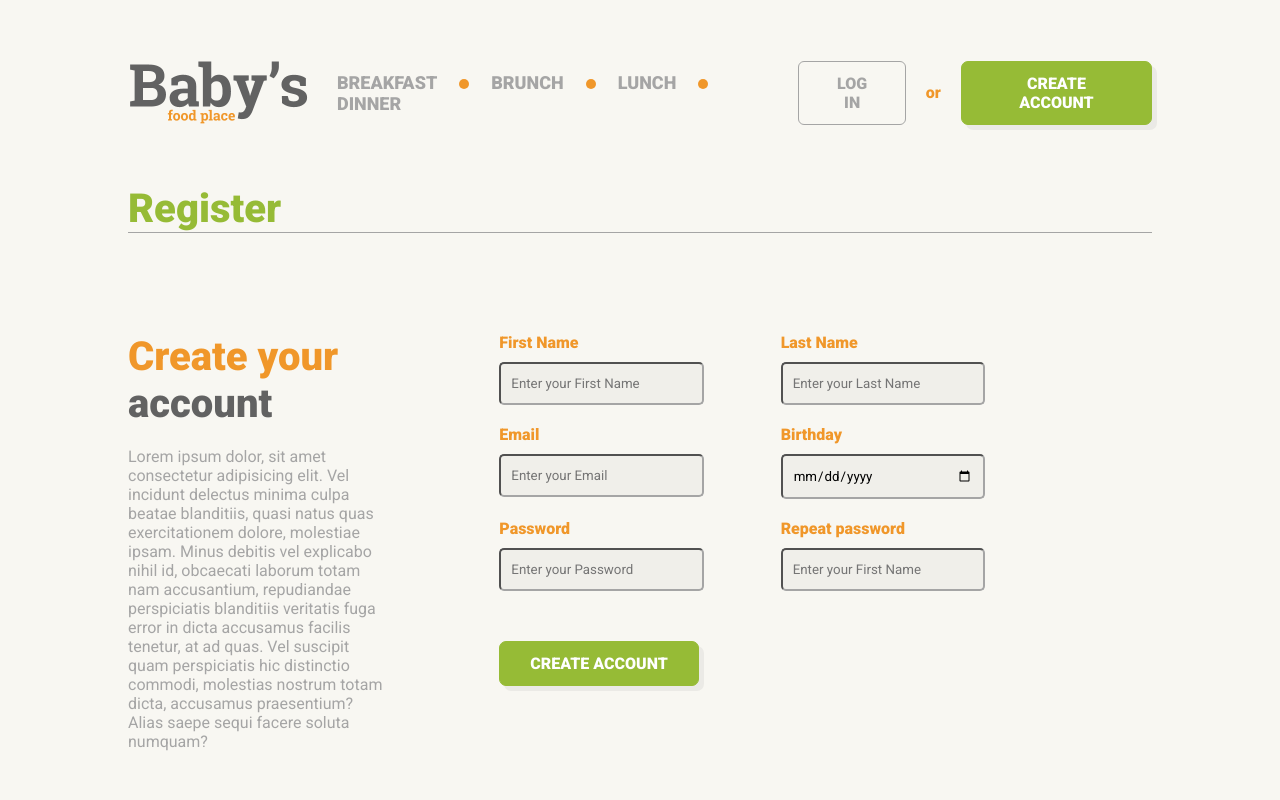
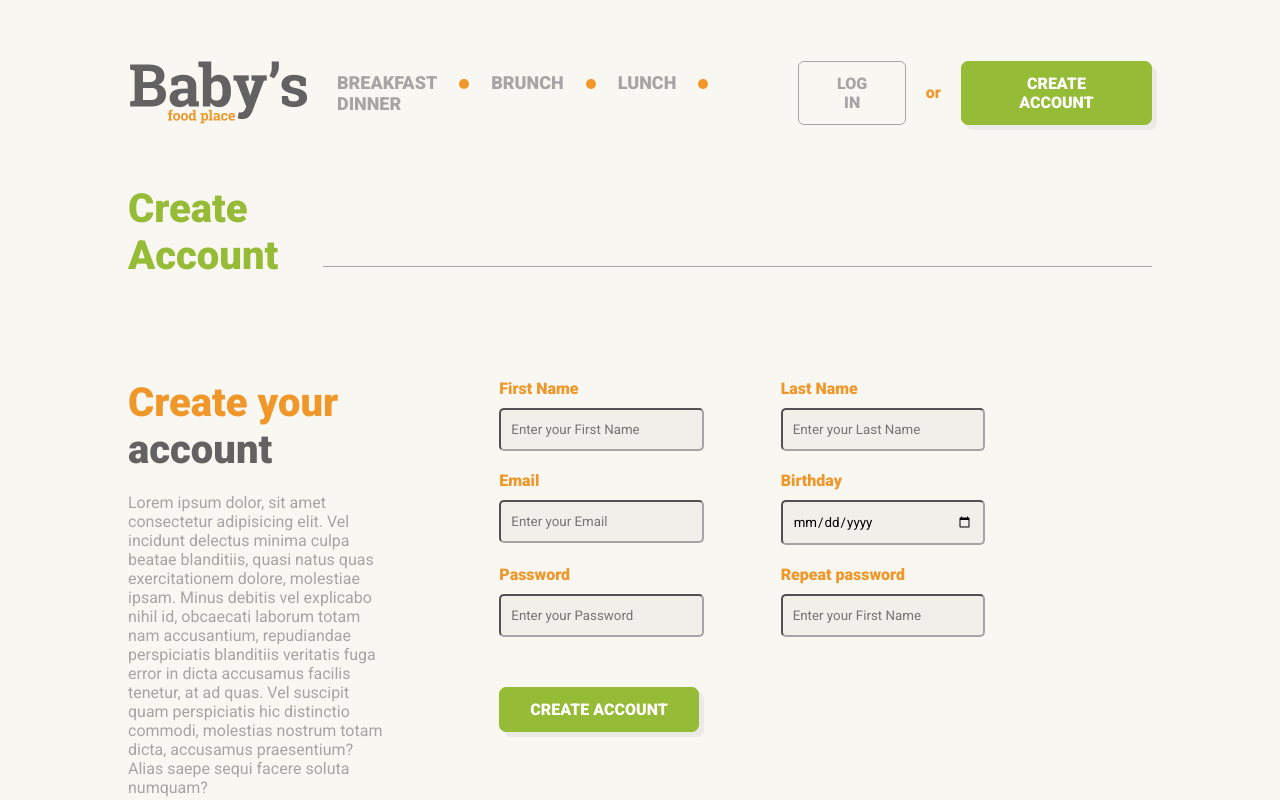
Before and after one commit to FilipAncevski/FoodPlaceProject, a React (Create React App) app in the folder web/: page /register in a window 1280 px wide. Built offline with nearby package versions, Linux system fonts and the light colour scheme.

Commit message:
HeadingsFixed

```diff
--- a/web/src/components/Register.js
+++ b/web/src/components/Register.js
@@ -7,7 +7,7 @@ export const Register = () => {
     <div className="register-container">
       <div className="heading-line-container">
         <div className="heading">
-          <h1>Register</h1>
+          <h1>Create Account</h1>
         </div>
         <div className="line-container"></div>
       </div>
--- a/web/src/css/Login.css
+++ b/web/src/css/Login.css
@@ -4,7 +4,16 @@
     margin: 0px auto;
 }
 
+.heading-line-container{
+    display: flex;
+}
+
+.line-container{
+    flex: 11.5;
+}
+
 .heading{
+    flex: 1;
     font-weight: bold;
     color: #96BB36;
     font-size: 20px;
@@ -12,6 +21,8 @@
 
 .line-container {
     border-bottom: 1px solid #A5A5A5;
+    position: relative;
+    bottom: 12px;
 }
 
 .section-container {
--- a/web/src/css/Register.css
+++ b/web/src/css/Register.css
@@ -8,6 +8,14 @@
     flex: 1;
 }
 .section-container .register-form-container{
+    flex: 2;
+}
+
+.register-container .heading-line-container .line-container{
+    flex: 8.5;
+}
+
+.register-container .heading-line-container .heading{
     flex: 2;
 }
 
```
